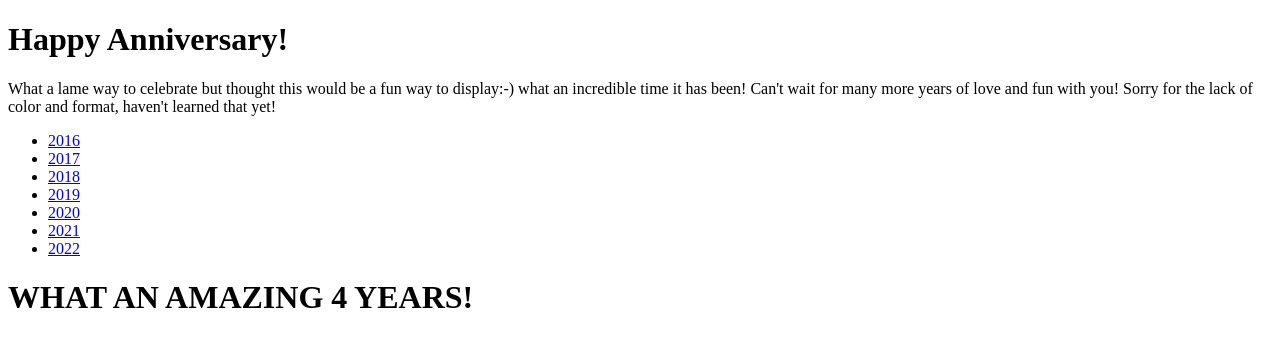
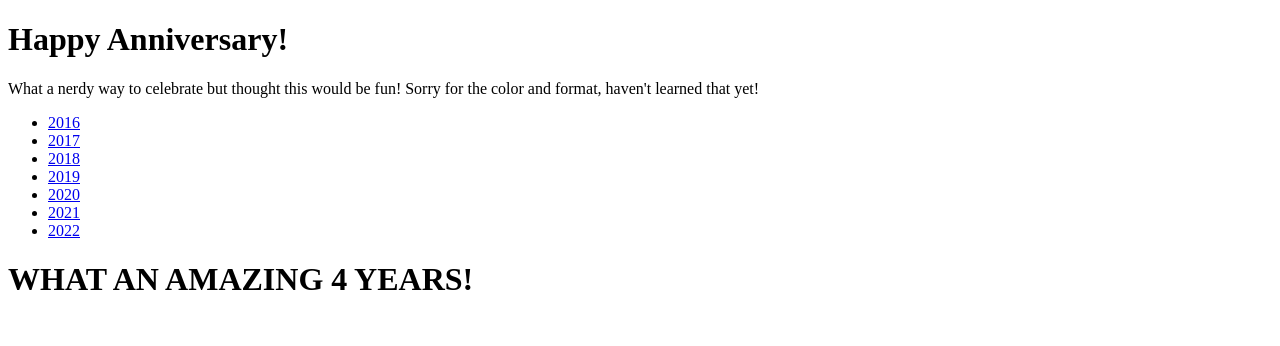
Before and after one commit to wemartin13/2022-Anniversary, a plain HTML site: page index.html in a window 1280 px wide. Drawn offline with Linux system fonts and the light colour scheme.

Commit message:
Added a new paragraph to home page index.html

```diff
--- a/index.html
+++ b/index.html
@@ -6,7 +6,7 @@
     </head>
     <body>
         <h1>Happy Anniversary!</h1>
-        <p>What a lame way to celebrate but thought this would be a fun way to display:-) what an incredible time it has been! Can't wait for many more years of love and fun with you! Sorry for the lack of color and format, haven't learned that yet!</p>
+        <p>What a nerdy way to celebrate but thought this would be fun! Sorry for the color and format, haven't learned that yet!</p>
         <ul>
             <li><a href="2016/index.html">2016</a></li>
             <li><a href="2017/index.html">2017</a></li>
```
